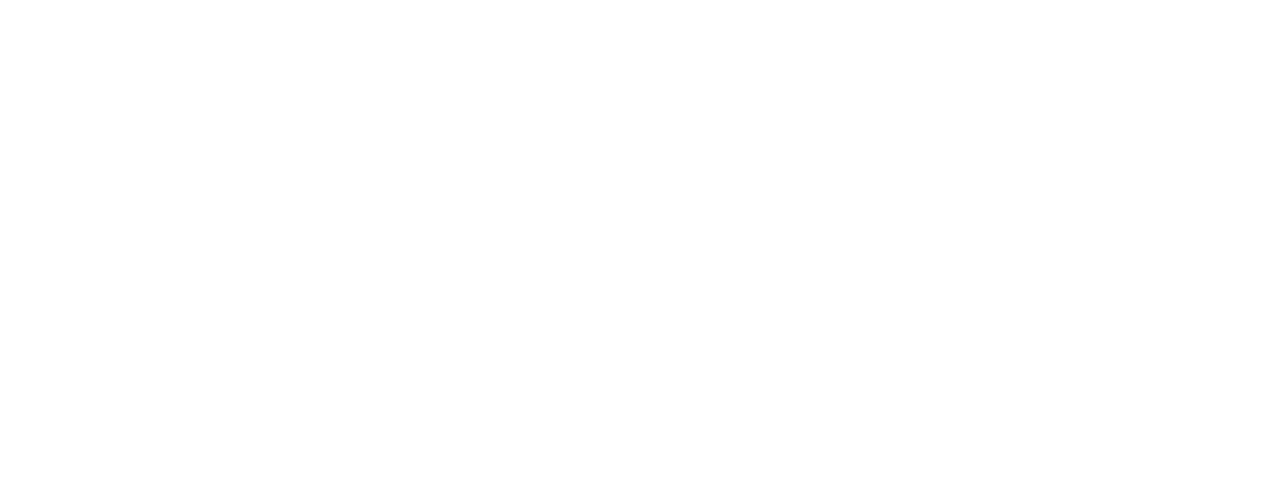
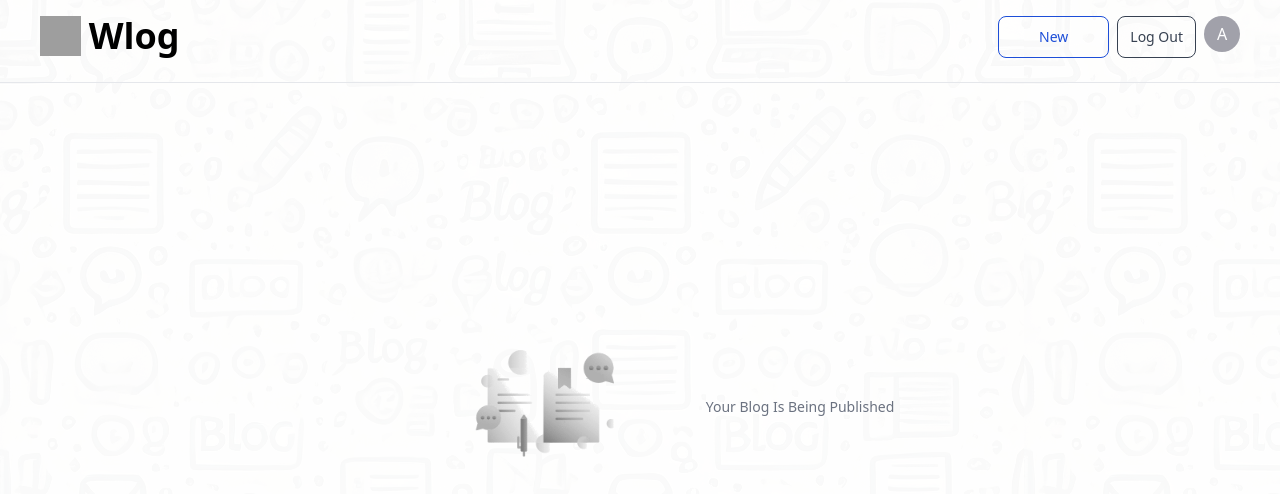
Before and after one commit to KrishanuSingh/wloggin, a React (Vite) app in the folder frontend/: page /loading in a window 1280 px wide. Before the commit this address had no page. Shown: the top 494 px of the page. Built offline with nearby package versions, Linux system fonts and the light colour scheme; grey boxes are pictures that could not be loaded.

Commit message:
added loading page

```diff
--- a/frontend/src/App.tsx
+++ b/frontend/src/App.tsx
@@ -7,6 +7,7 @@
 import { Signup } from './pages/Signup'
 import {Blogs} from './pages/Blogs'
 import { Publish } from './pages/Publish'
+import {Loading} from './pages/Loading'
 
 
 
@@ -23,6 +24,7 @@
           <Route path = '/blog/:id' element = {<Blog/>} />
           <Route path = '/blog' element = {<Blogs/>} />
           <Route path = '/publish' element = {<Publish/>} />
+          <Route path = '/loading' element = {<Loading/>} />
 
        </Routes>
       </BrowserRouter>
--- /dev/null
+++ b/frontend/src/pages/Loading.tsx
@@ -0,0 +1,20 @@
+import { Appbar } from "../components/Appbar"
+import gif from "../assets/img/background.gif"
+
+export const Loading = () =>{
+
+
+    return<div className="h-screen bg-[url('./assets/img/mainback3.png')] bg-auto bg-repeat">
+    <div>
+        <Appbar/>
+    </div >
+
+     <div className="h-screen flex items-center justify-center pb-40 ">
+
+            <img src={gif} className="h-60 max-w-full rounded-lg filter grayscale "></img>
+            <figcaption className="mt-2 text-sm text-center text-gray-500 dark:text-gray-400">Your Blog Is Being Published</figcaption>
+
+    </div>
+    </div>
+
+}
--- a/frontend/src/pages/Publish.tsx
+++ b/frontend/src/pages/Publish.tsx
@@ -13,7 +13,7 @@
 
     function debounce() {
         clearTimeout(TimeOut); // Clear any previously set timeout
-
+        navigate('/loading');
         TimeOut = setTimeout(async () => {
             try {
                 const response = await axios.post(`${BACKEND_URL}/api/v1/blog`, {
@@ -27,8 +27,9 @@
                 navigate(`/blog/${response.data.id}`);
             } catch (error) {
                 console.error("Error publishing the post:", error);
+                navigate('/publish');
             }
-        }, 10000); // Set the debounce delay to 1 second
+        }, 0); // Set the debounce delay to 10 second
     }
 
 
```
